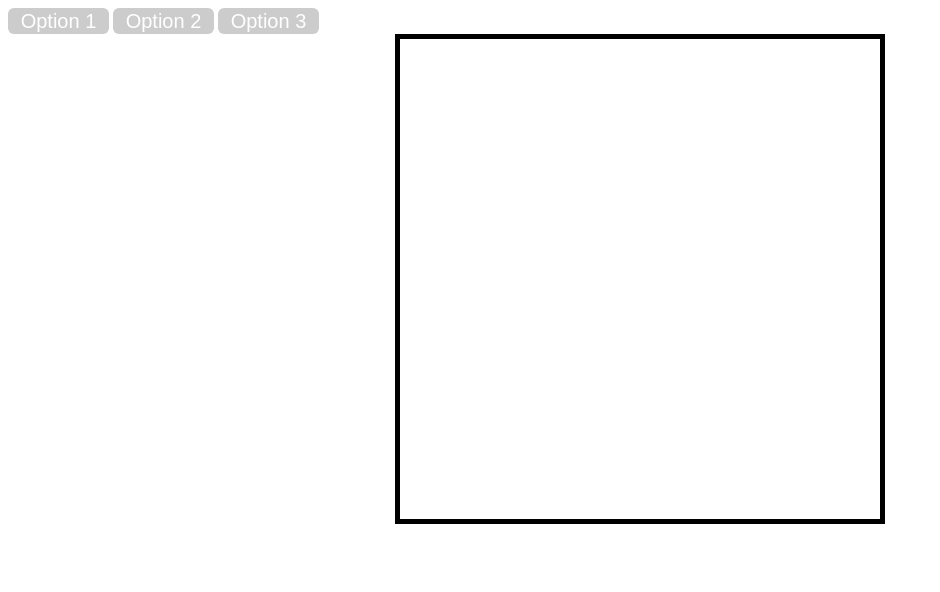
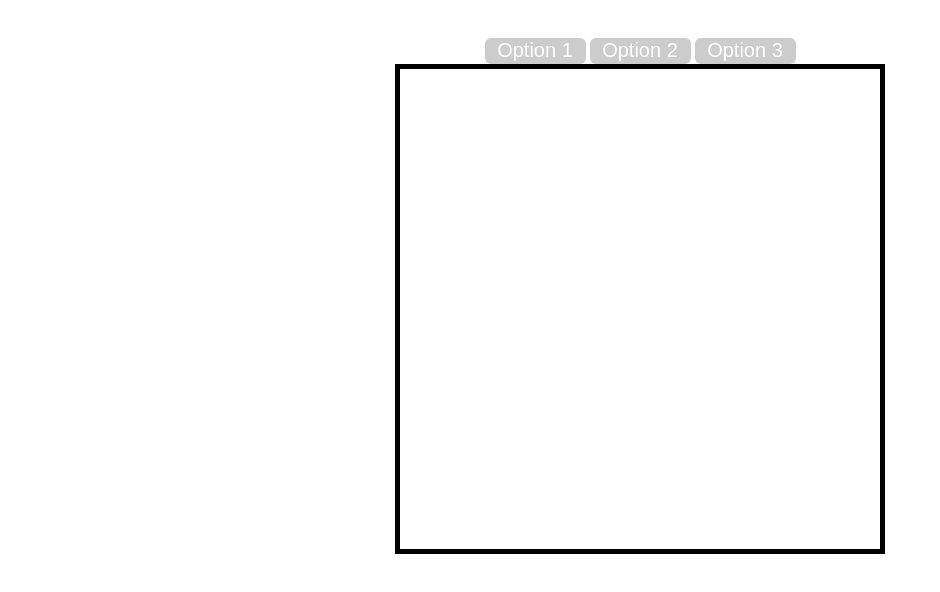
Before and after one commit to Ethan-N/sketch-pad, a plain HTML site: page index.html in a window 1280 px wide. Shown: the whole page, without its empty margins (0-940 px from the left). Drawn offline with nearby package versions, Linux system fonts and the light colour scheme.

Commit message:
Final style edit

```diff
--- a/index.html
+++ b/index.html
@@ -9,9 +9,11 @@
 		<script src="script.js"></script>
 	</head>
 	<body>
+	<div id = "wrapper">
 		<button id="solid">Option 1</button>
 		<button id="random">Option 2</button>
 		<button id="slow">Option 3</button>
+	</div>
 		<div id = "container"></div>
 	</body>
 </html>
--- a/style.css
+++ b/style.css
@@ -1,13 +1,18 @@
+#wrapper{
+    text-align: center;
+    margin-top: 3%;
+}
+div{
+    margin: auto;
+}
 #container{
 	width:480px;
 	height:480px;
 	border:5px solid black;
-	margin:auto;
 }
 button{
 	width:101px;
 	height:26px;
-	margin: auto;
     background-color: #ccc;
     -moz-border-radius: 5px;
     -webkit-border-radius: 5px;
@@ -18,4 +23,3 @@ button{
     text-decoration: none;
     cursor: pointer;
     border:none;
-}
```
